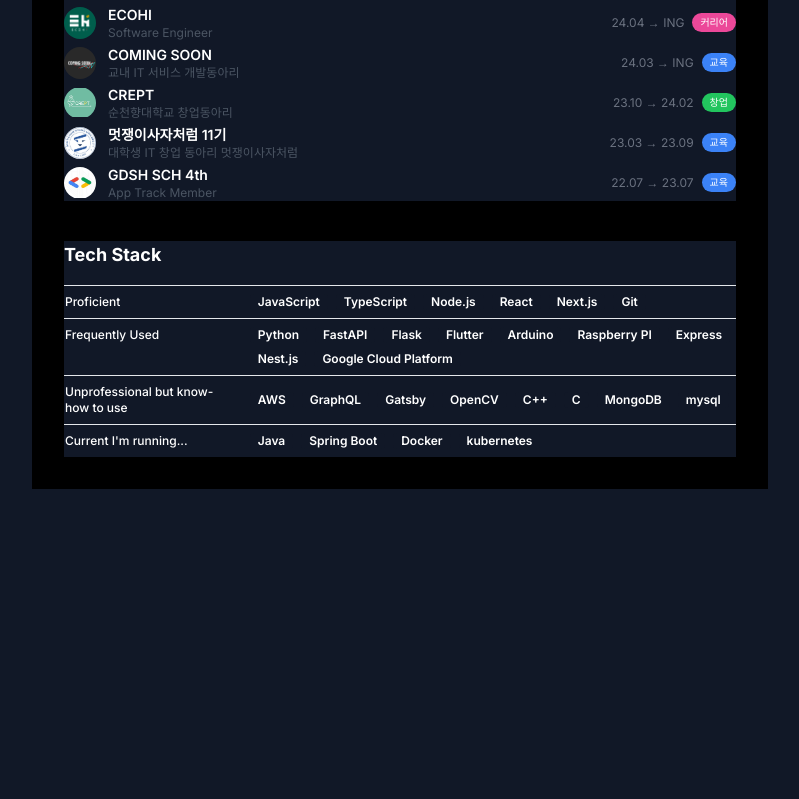
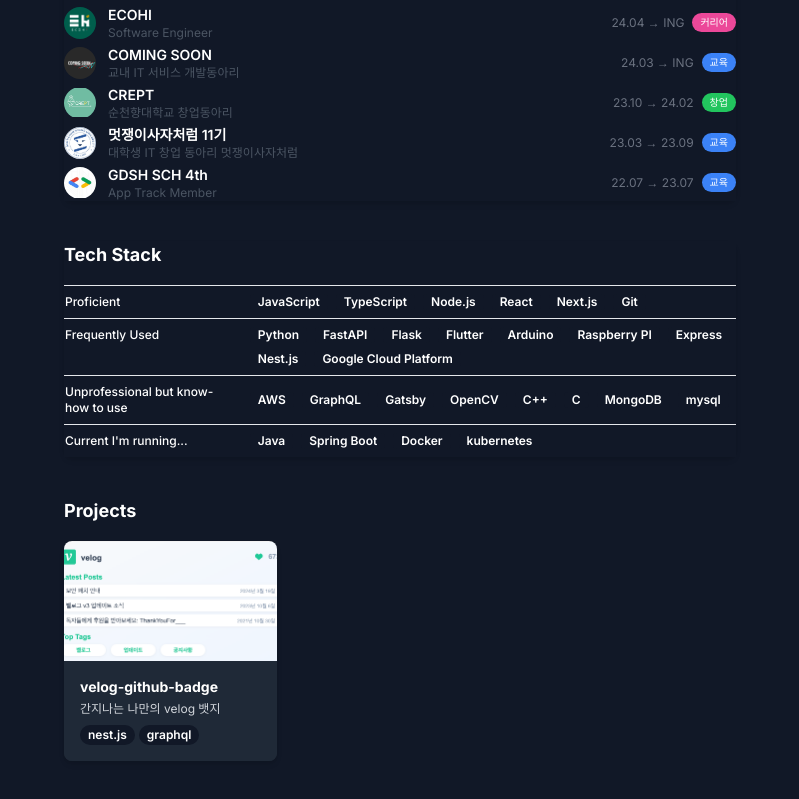
Before and after one commit to Antraxmin/antraxmin-site, a Next.js app: page / in a window 1280 px wide. Shown: the part 389-1188 px from the top of the page, without its empty margins (240-1039 px from the left). Before the commit the page ends 894 px from the top, so only its background shows below. Built offline with nearby package versions, Linux system fonts and the light colour scheme.

Commit message:
Project 섹션 추가

```diff
--- a/src/app/page.tsx
+++ b/src/app/page.tsx
@@ -1,13 +1,13 @@
 import CareerHistory from '@/components/CareerHistory';
+import ProjectSection from '@/components/ProjectSection';
 import TechStack from '@/components/TechStack';
 import Image from 'next/image';
 import Link from 'next/link';
 
 export default function Home() {
   return (
-    <div className="bg-black text-white min-h-screen p-8">
+    <div className="text-white min-h-screen p-8">
       <h1 className="text-2xl font-bold mb-8">Antraxmin</h1>
-
       <section className="mb-12">
         <div className="flex items-center mb-4">
           <Image src="/profile.png" alt="임채민" width={80} height={80} className="rounded-full mr-4" />
@@ -25,14 +25,9 @@
       </section>
       <CareerHistory />
       <TechStack />
+      <ProjectSection />
 
-      {/* <section className="mb-12">
-        <h3 className="text-xl font-bold mb-4">기술 스택</h3>
-        <div className="flex flex-wrap gap-2">
-          <span className="px-2 py-1 bg-blue-600 rounded">PYTHON</span>
-          <span className="px-2 py-1 bg-orange-600 rounded">JAVA</span>
-        </div>
-      </section> */}
+
     </div>
   );
 }
--- /dev/null
+++ b/src/components/ProjectCard.tsx
@@ -0,0 +1,33 @@
+import Image from 'next/image';
+import { Project } from '@/types';
+
+const ProjectCard: React.FC<{ project: Project }> = ({ project }) => {
+  return (
+    <div className="rounded-lg shadow-md overflow-hidden transition-all duration-300 hover:shadow-lg hover:scale-105 w-full max-w-xs mx-auto bg-gray-800">
+      <div className="relative w-full" style={{ paddingTop: '56.25%' }}>
+        <Image
+          src={project.image}
+          alt={project.title}
+          layout="fill"
+          objectFit="cover"
+        />
+      </div>
+      <div className="p-4 bg-gray-800">
+        <h4 className="font-bold text-sm bg-gray-800 mb-1 text-white truncate">{project.title}</h4>
+        <p className="text-gray-300 text-xs bg-gray-800 text-xs mb-2 line-clamp-2">{project.description}</p>
+        <div className="bg-gray-800 flex flex-wrap gap-1">
+          {project.technologies.map((tech, index) => (
+            <span
+              key={index}
+              className={`text-xs font-semibold rounded-full px-2 py-0.5 ${tech.color} bg-opacity-80`}
+            >
+              {tech.name}
+            </span>
+          ))}
+        </div>
+      </div>
+    </div>
+  );
+};
+
+export default ProjectCard;
--- /dev/null
+++ b/src/components/ProjectSection.tsx
@@ -0,0 +1,17 @@
+import { projects } from "@/data/project";
+import ProjectCard from "./ProjectCard";
+
+const ProjectSection: React.FC = () => {
+  return (
+    <section>
+      <h3 className="text-lg font-bold mb-4 mt-10">Projects</h3>
+      <div className="grid grid-cols-1 md:grid-cols-3 gap-4">
+        {projects.map((project, index) => (
+          <ProjectCard key={index} project={project} />
+        ))}
+      </div>
+    </section>
+  );
+};
+
+export default ProjectSection;
--- /dev/null
+++ b/src/data/project.ts
@@ -0,0 +1,13 @@
+import { Project } from "@/types";
+
+export const projects: Project[] = [
+  {
+    title: "velog-github-badge",
+    description: "간지나는 나만의 velog 뱃지",
+    image: "/projects/velog-github-badge.png",
+    technologies: [
+        { name: "nest.js", color: "bg-gray-400" },
+        { name: "graphql", color: "bg-red-500" },
+      ],
+  },
+];
```
Also changed, not shown: public/projects/velog-github-badge.png (added).
